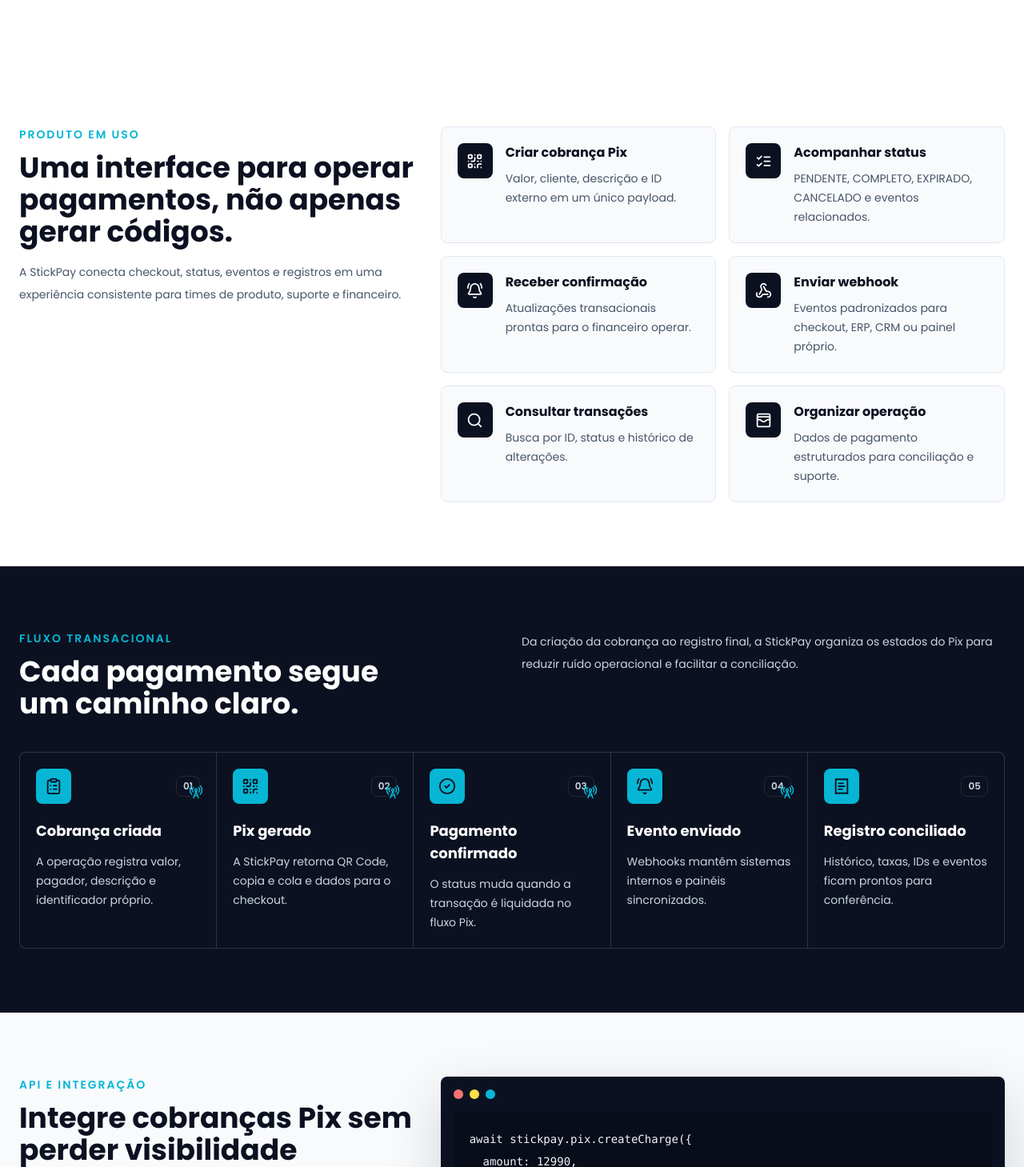
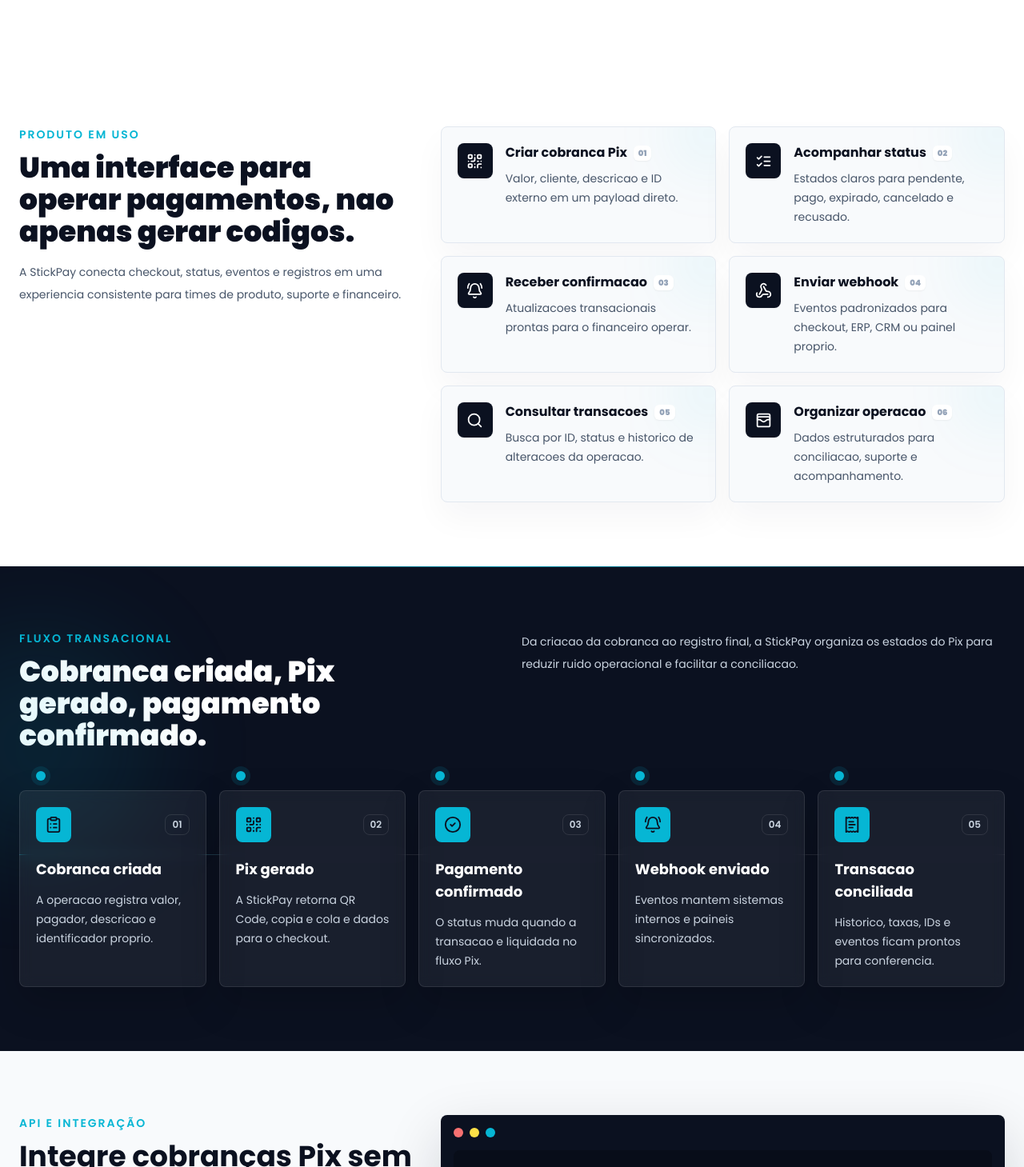
Before and after one commit to PexhyDev/stickpay, a Next.js app: page / in a window 1280 px wide. Shown: the part 1171-2630 px from the top of the page at 80% size. Built offline with nearby package versions, Linux system fonts and the light colour scheme.

Commit message:
feat: refine fixed rate and transaction flow

```diff
--- a/app/globals.css
+++ b/app/globals.css
@@ -191,6 +191,18 @@
   }
 }
 
+@keyframes flow-fill {
+  0%,
+  100% {
+    transform: scaleX(0.38);
+    opacity: 0.55;
+  }
+  50% {
+    transform: scaleX(1);
+    opacity: 1;
+  }
+}
+
 .animate-float-panel {
   animation: float-panel 7s ease-in-out infinite;
 }
@@ -236,6 +248,11 @@
   animation: shimmer 3.8s ease-in-out infinite;
 }
 
+.animate-flow-fill {
+  animation: flow-fill 6s ease-in-out infinite;
+  transform-origin: left center;
+}
+
 @media (prefers-reduced-motion: reduce) {
   html {
     scroll-behavior: auto;
@@ -251,7 +268,8 @@
   .animate-rise-in,
   .animate-hero-spark,
   .animate-status-card,
-  .animate-shimmer {
+  .animate-shimmer,
+  .animate-flow-fill {
     animation: none;
   }
 
--- a/src/components/ProductShowcase.tsx
+++ b/src/components/ProductShowcase.tsx
@@ -1,45 +1,52 @@
 import { BellRing, ListChecks, QrCode, Search, WalletCards, Webhook } from "lucide-react";
 
 const items = [
-  { icon: QrCode, title: "Criar cobrança Pix", detail: "Valor, cliente, descrição e ID externo em um único payload." },
-  { icon: ListChecks, title: "Acompanhar status", detail: "PENDENTE, COMPLETO, EXPIRADO, CANCELADO e eventos relacionados." },
-  { icon: BellRing, title: "Receber confirmação", detail: "Atualizações transacionais prontas para o financeiro operar." },
-  { icon: Webhook, title: "Enviar webhook", detail: "Eventos padronizados para checkout, ERP, CRM ou painel próprio." },
-  { icon: Search, title: "Consultar transações", detail: "Busca por ID, status e histórico de alterações." },
-  { icon: WalletCards, title: "Organizar operação", detail: "Dados de pagamento estruturados para conciliação e suporte." },
+  { icon: QrCode, title: "Criar cobranca Pix", detail: "Valor, cliente, descricao e ID externo em um payload direto." },
+  { icon: ListChecks, title: "Acompanhar status", detail: "Estados claros para pendente, pago, expirado, cancelado e recusado." },
+  { icon: BellRing, title: "Receber confirmacao", detail: "Atualizacoes transacionais prontas para o financeiro operar." },
+  { icon: Webhook, title: "Enviar webhook", detail: "Eventos padronizados para checkout, ERP, CRM ou painel proprio." },
+  { icon: Search, title: "Consultar transacoes", detail: "Busca por ID, status e historico de alteracoes da operacao." },
+  { icon: WalletCards, title: "Organizar operacao", detail: "Dados estruturados para conciliacao, suporte e acompanhamento." },
 ];
 
 export function ProductShowcase() {
   return (
-    <section id="plataforma" className="bg-white py-20" aria-labelledby="product-title">
+    <section id="plataforma" className="bg-white py-20 dark:bg-slate-900" aria-labelledby="product-title">
       <div className="mx-auto max-w-7xl px-6">
         <div className="grid grid-cols-12 gap-8">
           <div className="col-span-12 md:col-span-5">
             <p className="text-sm font-semibold uppercase tracking-[0.14em] text-accent">Produto em uso</p>
-            <h2 id="product-title" className="mt-3 text-3xl font-bold text-primary md:text-4xl">
-              Uma interface para operar pagamentos, não apenas gerar códigos.
+            <h2 id="product-title" className="mt-3 text-3xl font-black leading-tight text-primary dark:text-white md:text-4xl">
+              Uma interface para operar pagamentos, nao apenas gerar codigos.
             </h2>
-            <p className="mt-4 text-sm leading-7 text-slate-600">
-              A StickPay conecta checkout, status, eventos e registros em uma experiência consistente para times
+            <p className="mt-4 text-sm leading-7 text-slate-600 dark:text-slate-300">
+              A StickPay conecta checkout, status, eventos e registros em uma experiencia consistente para times
               de produto, suporte e financeiro.
             </p>
           </div>
-          <div className="col-span-12 grid gap-4 md:col-span-7 sm:grid-cols-2">
-            {items.map((item) => {
+
+          <div className="col-span-12 grid gap-4 sm:grid-cols-2 md:col-span-7">
+            {items.map((item, index) => {
               const Icon = item.icon;
 
               return (
                 <article
                   key={item.title}
-                  className="group rounded-lg border border-slate-200 bg-slate-50 p-5 transition duration-300 hover:-translate-y-1 hover:border-accent hover:bg-white hover:shadow-panel"
+                  className="group relative overflow-hidden rounded-lg border border-slate-200 bg-slate-50 p-5 shadow-[0_20px_40px_rgba(15,23,42,0.04)] transition-all duration-300 hover:-translate-y-1 hover:border-accent hover:bg-white hover:shadow-panel dark:border-slate-800 dark:bg-slate-950 dark:hover:bg-slate-900"
                 >
-                  <div className="flex items-start gap-4">
-                    <span className="grid h-11 w-11 shrink-0 place-items-center rounded-lg bg-primary text-white transition group-hover:bg-accent group-hover:text-primary">
+                  <div className="absolute right-0 top-0 h-20 w-20 translate-x-8 -translate-y-8 rounded-full bg-accent/10 blur-2xl transition group-hover:bg-accent/20" aria-hidden="true" />
+                  <div className="relative flex items-start gap-4">
+                    <span className="grid h-11 w-11 shrink-0 place-items-center rounded-lg bg-primary text-white shadow-sm transition-all duration-300 group-hover:scale-105 group-hover:bg-accent group-hover:text-primary dark:bg-slate-900">
                       <Icon aria-hidden="true" size={21} />
                     </span>
                     <div>
-                      <h3 className="font-bold text-primary">{item.title}</h3>
-                      <p className="mt-2 text-sm leading-6 text-slate-600">{item.detail}</p>
+                      <div className="flex items-center gap-2">
+                        <h3 className="font-bold text-primary dark:text-white">{item.title}</h3>
+                        <span className="rounded-md bg-white px-1.5 py-0.5 text-[10px] font-black text-slate-400 shadow-sm dark:bg-slate-900">
+                          0{index + 1}
+                        </span>
+                      </div>
+                      <p className="mt-2 text-sm leading-6 text-slate-600 dark:text-slate-300">{item.detail}</p>
                     </div>
                   </div>
                 </article>
--- a/src/components/SparkMascot.tsx
+++ b/src/components/SparkMascot.tsx
@@ -67,6 +67,7 @@
       priority={priority}
       sizes={sizes}
       className={className}
+      style={{ width: "100%", height: "auto", maxWidth: "100%" }}
     />
   );
 }
--- a/src/components/TransactionFlow.tsx
+++ b/src/components/TransactionFlow.tsx
@@ -1,64 +1,72 @@
-import { BellRing, CheckCircle2, ClipboardList, QrCode, RadioTower, ReceiptText } from "lucide-react";
+import { BellRing, CheckCircle2, ClipboardList, QrCode, ReceiptText } from "lucide-react";
 
 const steps = [
   {
     icon: ClipboardList,
-    title: "Cobrança criada",
-    description: "A operação registra valor, pagador, descrição e identificador próprio.",
-    status: "created",
+    title: "Cobranca criada",
+    description: "A operacao registra valor, pagador, descricao e identificador proprio.",
   },
   {
     icon: QrCode,
     title: "Pix gerado",
     description: "A StickPay retorna QR Code, copia e cola e dados para o checkout.",
-    status: "pending",
   },
   {
     icon: CheckCircle2,
     title: "Pagamento confirmado",
-    description: "O status muda quando a transação é liquidada no fluxo Pix.",
-    status: "paid",
+    description: "O status muda quando a transacao e liquidada no fluxo Pix.",
   },
   {
     icon: BellRing,
-    title: "Evento enviado",
-    description: "Webhooks mantêm sistemas internos e painéis sincronizados.",
-    status: "webhook",
+    title: "Webhook enviado",
+    description: "Eventos mantem sistemas internos e paineis sincronizados.",
   },
   {
     icon: ReceiptText,
-    title: "Registro conciliado",
-    description: "Histórico, taxas, IDs e eventos ficam prontos para conferência.",
-    status: "logged",
+    title: "Transacao conciliada",
+    description: "Historico, taxas, IDs e eventos ficam prontos para conferencia.",
   },
 ];
 
 export function TransactionFlow() {
   return (
-    <section id="como-funciona" className="bg-primary py-20 text-white" aria-labelledby="flow-title">
+    <section id="como-funciona" className="relative overflow-hidden bg-primary py-20 text-white" aria-labelledby="flow-title">
+      <div className="absolute inset-x-0 top-0 h-px bg-gradient-to-r from-transparent via-accent/80 to-transparent" aria-hidden="true" />
+      <div className="absolute -left-24 top-20 h-72 w-72 rounded-full bg-accent/10 blur-3xl" aria-hidden="true" />
       <div className="mx-auto max-w-7xl px-6">
         <div className="grid grid-cols-12 gap-6">
           <div className="col-span-12 md:col-span-5">
             <p className="text-sm font-semibold uppercase tracking-[0.14em] text-accent">Fluxo transacional</p>
-            <h2 id="flow-title" className="mt-3 text-3xl font-bold md:text-4xl">
-              Cada pagamento segue um caminho claro.
+            <h2 id="flow-title" className="mt-3 text-3xl font-black leading-tight md:text-4xl">
+              Cobranca criada, Pix gerado, pagamento confirmado.
             </h2>
           </div>
           <p className="col-span-12 text-sm leading-7 text-slate-300 md:col-span-6 md:col-start-7">
-            Da criação da cobrança ao registro final, a StickPay organiza os estados do Pix para reduzir ruído
-            operacional e facilitar a conciliação.
+            Da criacao da cobranca ao registro final, a StickPay organiza os estados do Pix para reduzir ruido
+            operacional e facilitar a conciliacao.
           </p>
         </div>
 
-        <div className="mt-10 overflow-hidden rounded-lg border border-white/10 bg-white/5">
-          <div className="grid gap-px bg-white/10 md:grid-cols-5">
+        <div className="relative mt-12">
+          <div className="absolute left-6 top-0 hidden h-full w-px bg-white/10 md:block lg:left-0 lg:top-20 lg:h-px lg:w-full" aria-hidden="true">
+            <span className="animate-flow-fill block h-1/2 w-px bg-gradient-to-b from-accent to-transparent lg:h-px lg:w-2/3 lg:bg-gradient-to-r" />
+          </div>
+
+          <div className="grid gap-4 lg:grid-cols-5">
             {steps.map((step, index) => {
               const Icon = step.icon;
 
               return (
-                <article key={step.status} className="group relative bg-primary p-5 transition hover:bg-white/10">
+                <article
+                  key={step.title}
+                  className="group relative rounded-lg border border-white/10 bg-white/[0.06] p-5 shadow-[0_20px_50px_rgba(0,0,0,0.18)] backdrop-blur transition-all duration-300 hover:-translate-y-1 hover:border-accent/70 hover:bg-white/[0.09]"
+                >
+                  <span
+                    className="absolute -left-0.5 top-6 hidden h-3 w-3 rounded-full bg-accent shadow-[0_0_0_6px_rgba(6,182,212,0.12)] md:block lg:left-5 lg:top-[-25px]"
+                    aria-hidden="true"
+                  />
                   <div className="flex items-center justify-between">
-                    <span className="grid h-11 w-11 place-items-center rounded-lg bg-accent text-primary transition group-hover:scale-105">
+                    <span className="grid h-11 w-11 place-items-center rounded-lg bg-accent text-primary transition-all duration-300 group-hover:scale-105">
                       <Icon aria-hidden="true" size={22} />
                     </span>
                     <span className="rounded-lg border border-white/10 px-2 py-1 text-xs font-semibold text-slate-300">
@@ -67,11 +75,6 @@
                   </div>
                   <h3 className="mt-5 text-lg font-bold">{step.title}</h3>
                   <p className="mt-3 text-sm leading-6 text-slate-300">{step.description}</p>
-                  {index < steps.length - 1 && (
-                    <span aria-hidden="true" className="absolute right-4 top-10 hidden text-accent md:block">
-                      <RadioTower size={18} />
-                    </span>
-                  )}
                 </article>
               );
             })}
```
Also changed, not shown: src/components/FixedRateSection.tsx (+75 -27 lines).
